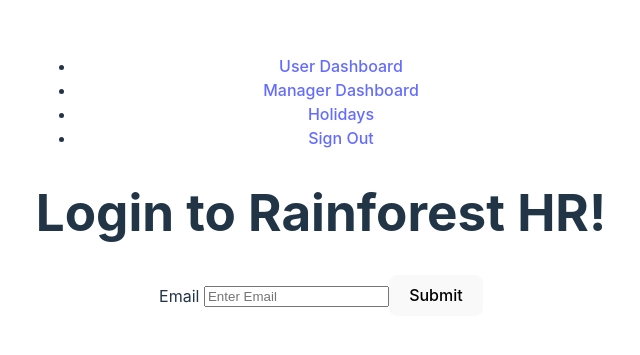
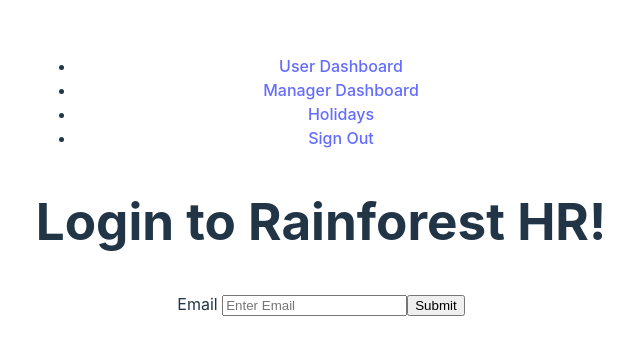
Before and after one commit to AdilIqbal95/hr_portal_capstone, a React (Vite) app in the folder frontend/: page / in a window 1280 px wide. Shown: the part 223-578 px from the top of the page, without its empty margins (319-959 px from the left). Built offline with nearby package versions, Linux system fonts and the light colour scheme; no server answers.

Commit message:
added some notes to login page and updated form on login page

```diff
--- a/frontend/src/components/LoginPage.jsx
+++ b/frontend/src/components/LoginPage.jsx
@@ -1,16 +1,54 @@
+import { useState } from "react";
+
+
 
 function LoginPage() {
 
+    const [email, setEmail] = useState("");
+
+
+
+    const handleTextValueChange = (e)=> {
+        const emailInput = e.target.value;
+        setEmail(emailInput);
+    }
+
+      // function for
+
+
+
+      const handleSubmit = (e) => {
+        e.preventDefault();
+        // compare input email to all employee emails
+        // if does not exsit error (do not navigate to different page)
+        // otherwise navigate to that user dashboard
+        // set current user to the inputted email (matching)
+        // if junior (dashboard and holiday) if manager (display all pages)
+        //
+
+      }
+
+
+
     return (
-      <>
+      <section>
+
         <h1>Login to Rainforest HR! </h1>
+
+        <article>
+        <form action="">
         <label> Email </label>
         <input type="text"
             id="email"
             placeholder="Enter Email"
-            name="Email"/>
-        <button> Submit</button>
-      </>
+            name="email"
+            onChange={handleTextValueChange}/>
+        <input type="submit"/>
+        </form>
+        </article>
+
+
+      </section>
     )
   }
 
--- a/frontend/src/components/UserPage.jsx
+++ b/frontend/src/components/UserPage.jsx
@@ -2,7 +2,7 @@ import HolidaysList from "./HolidayList";
 import HolidayRequestForm from "./HolidayRequestForm";
 import UserProfile from "./UserProfile";
 
-function UserPage() {
+function UserPage({allEmployees}) {
 
     return (
       <>
--- a/frontend/src/containers/HRContainer.jsx
+++ b/frontend/src/containers/HRContainer.jsx
@@ -52,7 +52,7 @@ function HRContainer() {
           },
           {
             path: "/user-dashboard",
-            element: <UserPage/>
+            element: <UserPage allEmployees={allEmployees}/>
           },
           {
             path: "/manager-dashboard",
```
